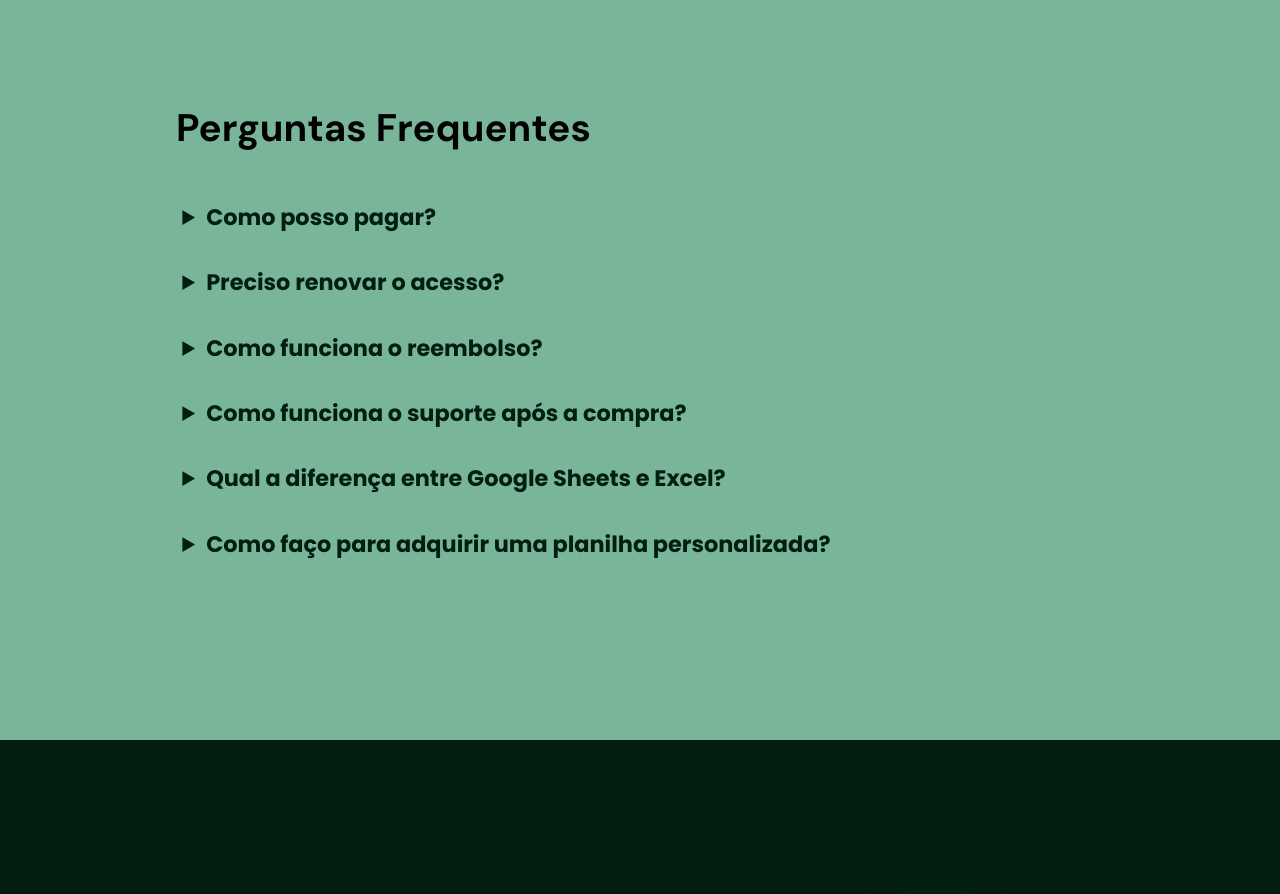
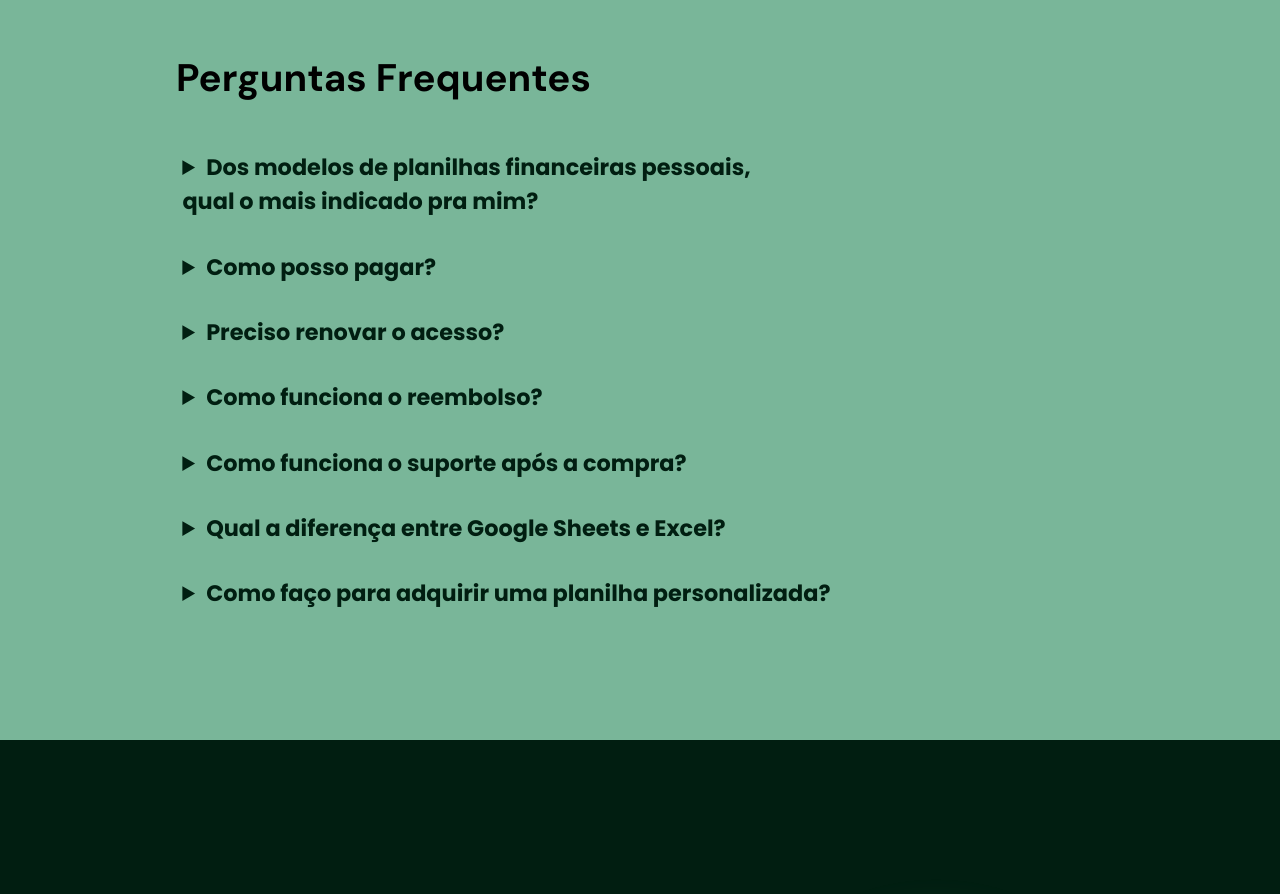
Before and after one commit to jefferson-da-silva-santos/project-jessica-planilhas, a website built with Vite: page index.html in a window 1280 px wide. Shown: the part 4560-5454 px from the top of the page. Built offline with nearby package versions, Linux system fonts and the light colour scheme.

Commit message:
Nova pergunta na sessão de duvidas

```diff
--- a/index.html
+++ b/index.html
@@ -412,6 +412,15 @@
             <h2 class="groupDuvidas-title">Perguntas Frequentes</h2>
           </div>
           <div class="groupDuvidas-secundary">
+
+            <details class="caixa-pergunta">
+              <summary class="groupDuvidas-pergunta p-1">Dos modelos de planilhas financeiras pessoais, qual o mais indicado pra mim?
+              </summary>
+              <p class="groupDuvidas-respostas">
+                Depende de como você quer controlar suas finanças, cada planilha tem um modo diferente de organizar o dinheiro. Assista esse vídeo onde explico como funciona cada um dos 4 modelos de planilhas: <a href="https://youtu.be/qIWTTU0KzU0">Ver vídeo</a>
+              </p>
+            </details>
+
             <details class="caixa-pergunta">
               <summary class="groupDuvidas-pergunta">Como posso pagar?</summary>
               <p class="groupDuvidas-respostas">
--- a/src/css/styles.css
+++ b/src/css/styles.css
@@ -846,6 +846,10 @@ body {
   padding-bottom: 2em;
 }
 
+.p-1 {
+  max-width: 29em;
+}
+
 .groupDuvidas-primary {
   display: flex;
   align-items: center;
```
